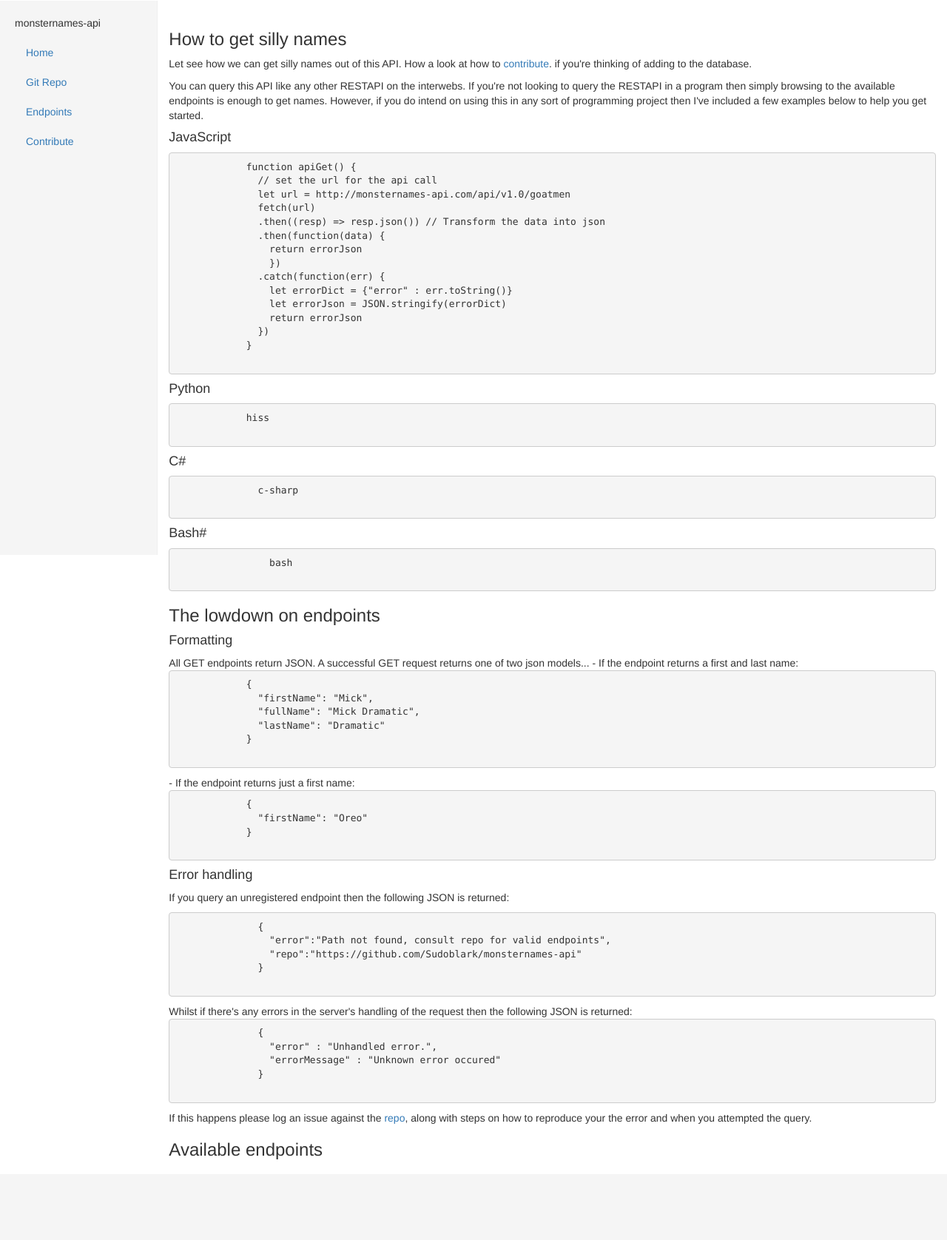
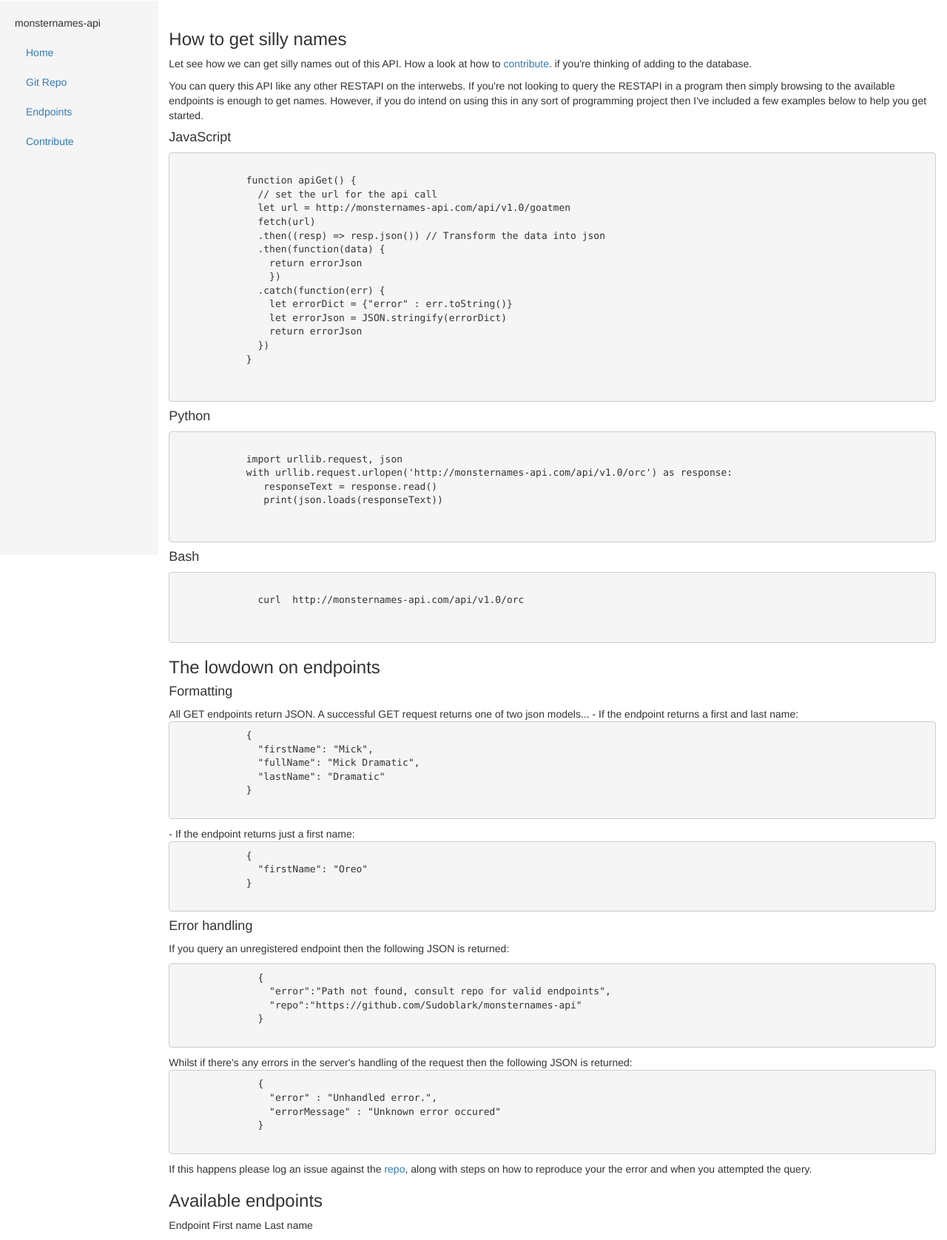
Before and after one commit to benjaminlukeclark/monsternames-api, a Flask app: page /endpoints in a window 1280 px wide. Shown: the part 50-1726 px from the top of the page at 74% size. Before the commit the page ends 1617 px from the top, so only its background shows below. Run offline with Flask 2, Linux system fonts and the light colour scheme; parts of the project's set-up code (start-up, migrations or seed data) failed here and were passed over; some libraries are stand-ins or nearby versions.

Commit message:
Added endpoint examples

```diff
--- /dev/null
+++ b/static/js/endpoints.js
@@ -0,0 +1,25 @@
+// function to populate endpoint table
+
+let GoatmenEndpoint = ("/api/v1.0/goatmen", "X", "")
+let GoblinEndpoint = ("/api/v1.0/goblin", "X", "X")
+let OgreEndpoint = ("/api/v1.0/ogre", "X", "")
+let OrcEndpoint = ("/api/v1.0/orc", "X", "X")
+let SkeletonEndpoint = ("/api/v1.0/skeleton", "X", "X")
+let TrollEndpoint = ("/api/v1.0/troll", "X", "X")
+
+
+let EndpointArray = (GoatmenEndpoint, GoblinEndpoint, OgreEndpoint, OrcEndpoint, SkeletonEndpoint, TrollEndpoint)
+
+
+
+function populate_endpoint_array() {
+    console.log(EndpointArray)
+}
+
+function populate_endpoint_table() {
+
+}
+
+document.onload(this, () => {
+    populate_endpoint_array
+})
--- a/templates/endpoints.html
+++ b/templates/endpoints.html
@@ -9,6 +9,9 @@
     <script src="https://maxcdn.bootstrapcdn.com/bootstrap/3.4.1/js/bootstrap.min.js"></script>
     <!-- Our CSS -->
     <link rel= "stylesheet" type= "text/css" href= "{{ url_for('static',filename='css/home.css') }}">
+      <!-- Our JS -->
+      <script type="text/javascript"
+      src="{{ url_for('static', filename='js/endpoints.js') }}"></script>
     <!-- Title for the webpage -->
     <title>Endpoints</title>
   </head>
@@ -43,7 +46,8 @@
 
           <!-- JavaScript example -->
           <h4>JavaScript</h4>
-          <pre lang="js">
+          <pre class=".pre-scrollable">
+            <code>
             function apiGet() {
               // set the url for the api call
               let url = http://monsternames-api.com/api/v1.0/goatmen
@@ -58,24 +62,26 @@
                 return errorJson
               })
             }
+            </code>
           </pre>
 
           <!-- Python example -->
           <h4>Python</h4>
-          <pre lang="python">
-            hiss
-          </pre>
-
-          <!-- C# example -->
-          <h4>C#</h4>
-          <pre lang="c-sharp">
-              c-sharp
+          <pre class=".pre-scrollable">
+            <code>
+            import urllib.request, json
+            with urllib.request.urlopen('http://monsternames-api.com/api/v1.0/orc') as response:
+               responseText = response.read()
+               print(json.loads(responseText))
+            </code>
           </pre>
 
           <!-- Bash example -->
-          <h4>Bash#</h4>
-          <pre lang="bash">
-                bash
+          <h4>Bash</h4>
+          <pre class=".pre-scrollable">
+            <code>
+              curl  http://monsternames-api.com/api/v1.0/orc
+            </code>
           </pre>
       </div>
 
@@ -125,7 +131,11 @@
           <h3>Available endpoints</h3>
           <table id="endpointTable">
           </table>
-
+            <tr>
+              <head>Endpoint</head>
+              <head>First name</head>
+              <head>Last name</head>
+            </tr>
 
           </types>
         </p>
--- a/templates/home.html
+++ b/templates/home.html
@@ -9,7 +9,7 @@
     <link rel= "stylesheet" type= "text/css" href= "{{ url_for('static',filename='css/home.css') }}">
     <!-- Our JS -->
     <script type="text/javascript"
-    src="{{ url_for('static', filename='js/home.js') }}"></script>
+    src="{{ url_for('static', filename='js/endpoints.js') }}"></script>
     <!-- Title for the webpage -->
     <title>monsternames-api</title>
   </head>
```
Also changed, not shown: static/js/contribute.js (deleted, +0 -12 lines).
